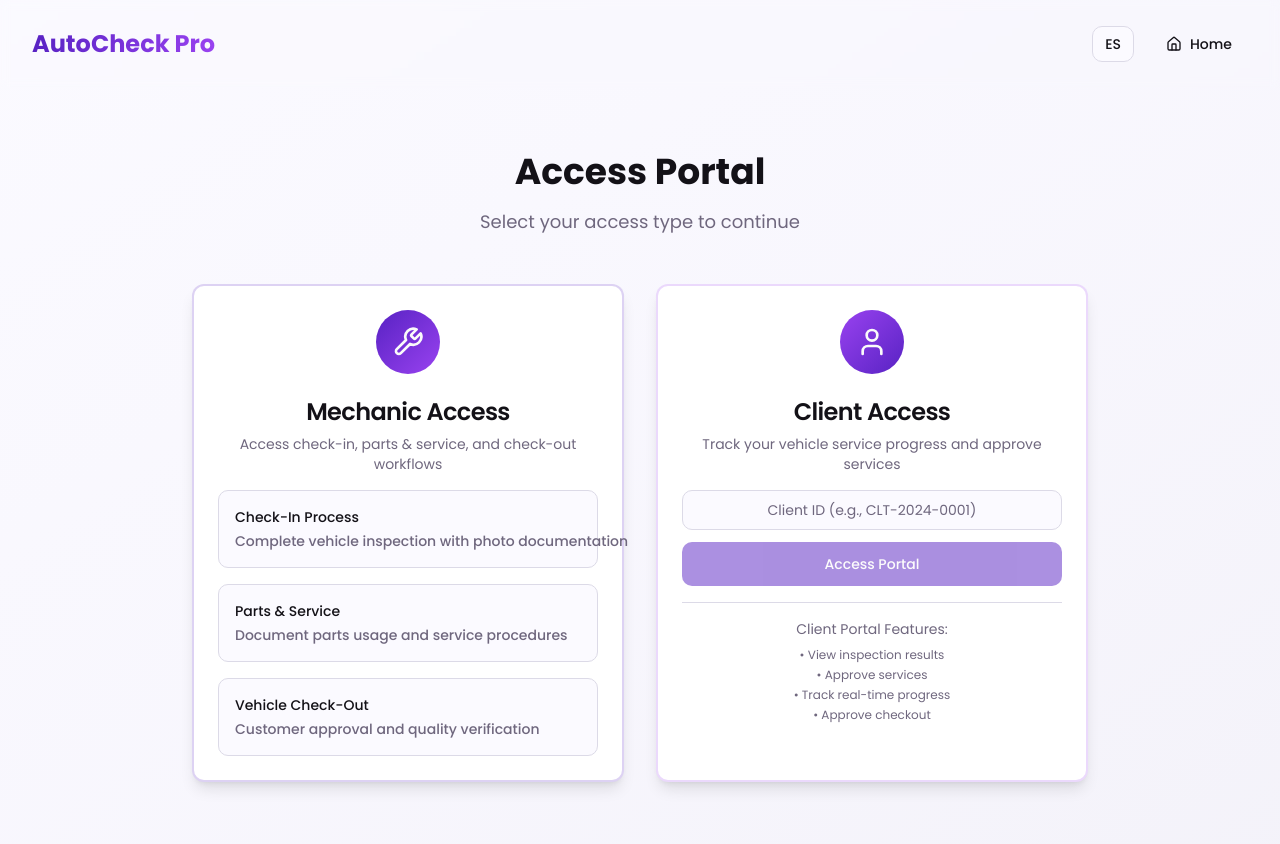
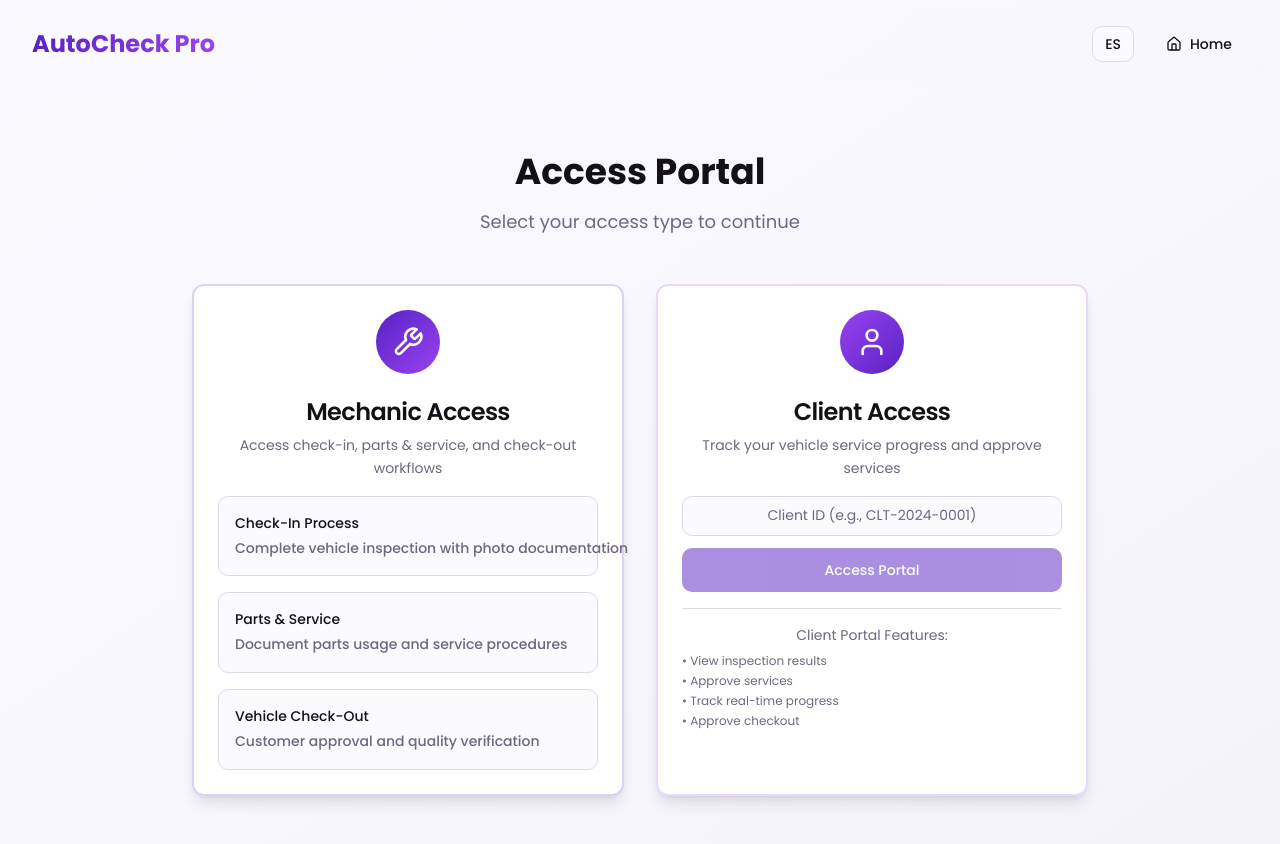
Before and after one commit to Chepiztrike/check-in-snap, a React (Vite) app: page /login in a window 1280 px wide. Shown: the top 844 px of the page. Built offline with nearby package versions, Linux system fonts and the light colour scheme.

Commit message:
Fix text fitting issues
Ensure all text elements within containers are properly displayed and do not overflow.

```diff
--- a/src/pages/Login.tsx
+++ b/src/pages/Login.tsx
@@ -89,8 +89,8 @@ const Login = () => {
                 <div className="w-16 h-16 mx-auto rounded-full bg-gradient-to-br from-primary to-accent flex items-center justify-center mb-4">
                   <Wrench className="w-8 h-8 text-primary-foreground" />
                 </div>
-                <CardTitle className="text-2xl">{t('mechanic.access')}</CardTitle>
-                <CardDescription>
+                <CardTitle className="text-2xl break-words">{t('mechanic.access')}</CardTitle>
+                <CardDescription className="break-words leading-relaxed">
                   {t('mechanic.access.description')}
                 </CardDescription>
               </CardHeader>
@@ -99,12 +99,12 @@ const Login = () => {
                    <Button
                      key={index}
                      variant="outline"
-                    className="w-full justify-start h-auto p-4"
+                     className="w-full justify-start h-auto p-4 min-h-[80px]"
                      onClick={() => navigate(option.href)}
                    >
-                    <div className="text-left">
-                      <div className="font-medium">{option.title}</div>
-                      <div className="text-sm text-muted-foreground mt-1">
+                     <div className="text-left min-w-0 flex-1">
+                       <div className="font-medium truncate">{option.title}</div>
+                       <div className="text-sm text-muted-foreground mt-1 leading-relaxed break-words">
                          {option.description}
                        </div>
                      </div>
@@ -119,8 +119,8 @@ const Login = () => {
                 <div className="w-16 h-16 mx-auto rounded-full bg-gradient-to-br from-accent to-primary flex items-center justify-center mb-4">
                   <User className="w-8 h-8 text-primary-foreground" />
                 </div>
-                <CardTitle className="text-2xl">{t('client.access')}</CardTitle>
-                <CardDescription>
+                <CardTitle className="text-2xl break-words">{t('client.access')}</CardTitle>
+                <CardDescription className="break-words leading-relaxed">
                   {t('client.access.description')}
                 </CardDescription>
               </CardHeader>
@@ -144,12 +144,12 @@ const Login = () => {
                 </div>
                 <Separator />
                 <div className="text-center text-sm text-muted-foreground space-y-2">
-                  <p>{t('client.portal.features')}</p>
-                  <ul className="text-xs space-y-1">
-                    <li>• {t('view.inspection.results')}</li>
-                    <li>• {t('approve.services')}</li>
-                    <li>• {t('track.real.time')}</li>
-                    <li>• {t('approve.checkout')}</li>
+                  <p className="break-words">{t('client.portal.features')}</p>
+                  <ul className="text-xs space-y-1 text-left max-w-full">
+                    <li className="break-words">• {t('view.inspection.results')}</li>
+                    <li className="break-words">• {t('approve.services')}</li>
+                    <li className="break-words">• {t('track.real.time')}</li>
+                    <li className="break-words">• {t('approve.checkout')}</li>
                   </ul>
                 </div>
               </CardContent>
```
Lines whose indentation alone changed are shown as unchanged.
